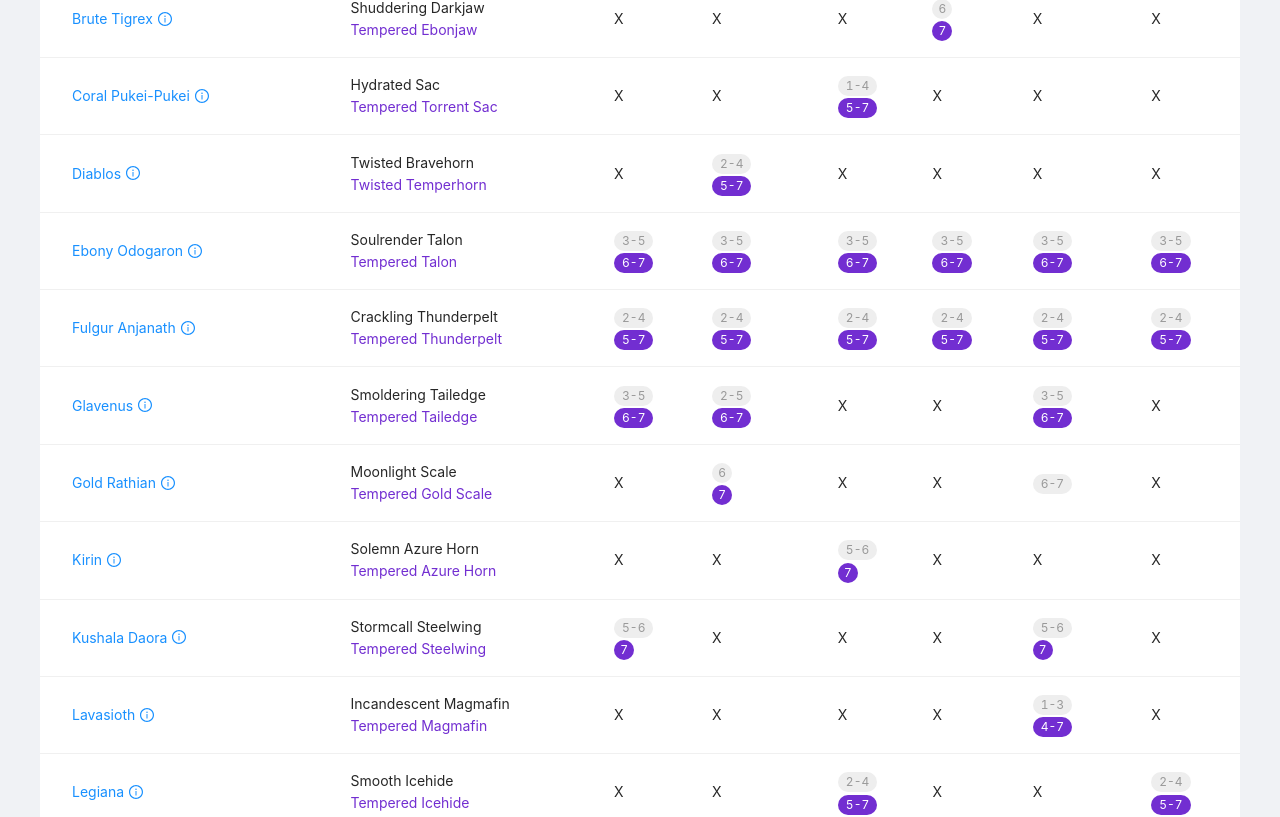
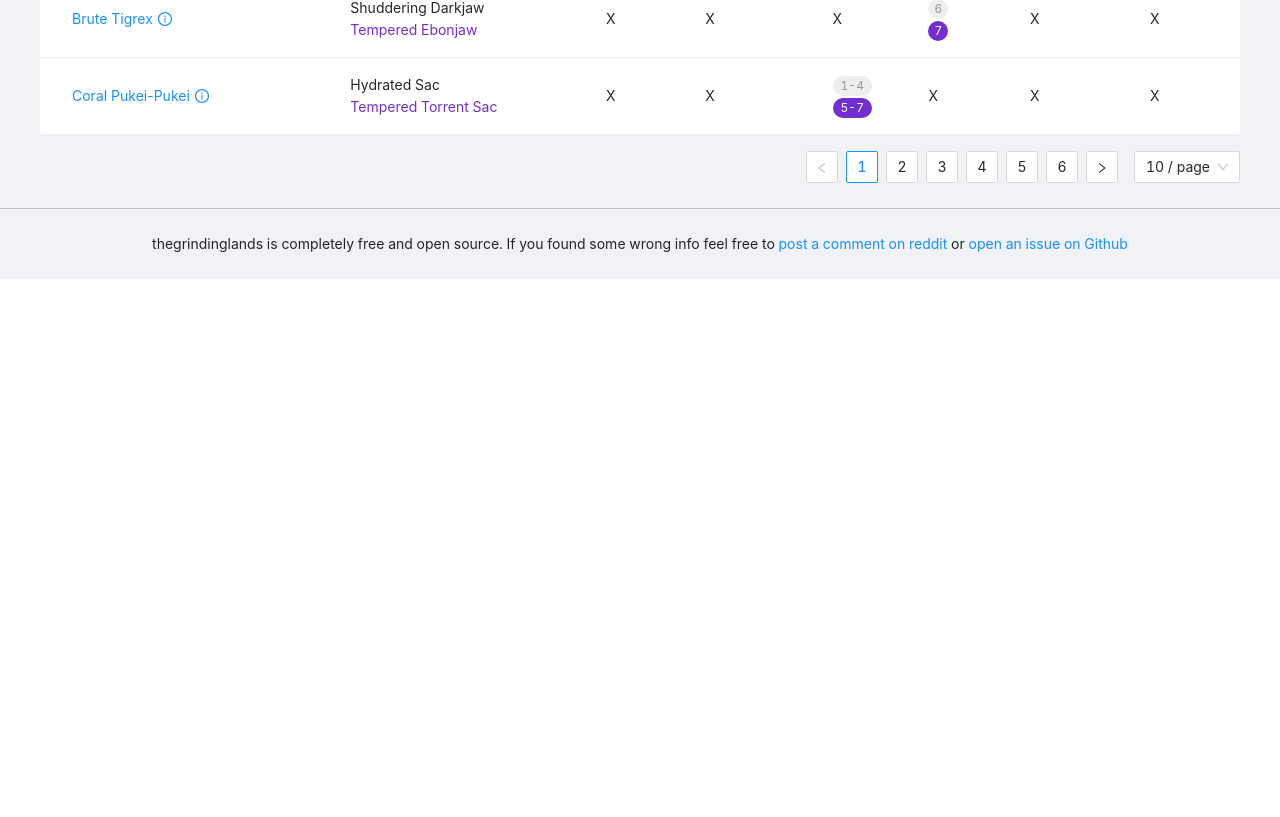
Before and after one commit to gianemi2/the-grinding-lands, a React (Create React App) app: page / in a window 1280 px wide. Shown: the part 895-1712 px from the top of the page. After the commit the page ends 1174 px from the top, so only its background shows below. Built offline with nearby package versions, Linux system fonts and the light colour scheme.

Commit message:
Add again pagination

```diff
--- a/src/components/Monsters.js
+++ b/src/components/Monsters.js
@@ -137,7 +137,6 @@ const Monsters = () => {
                 style={{ marginTop: 15 }}
                 dataSource={monsters}
                 columns={columns}
-                pagination={false}
             ></Table>
         </>
     )
```
